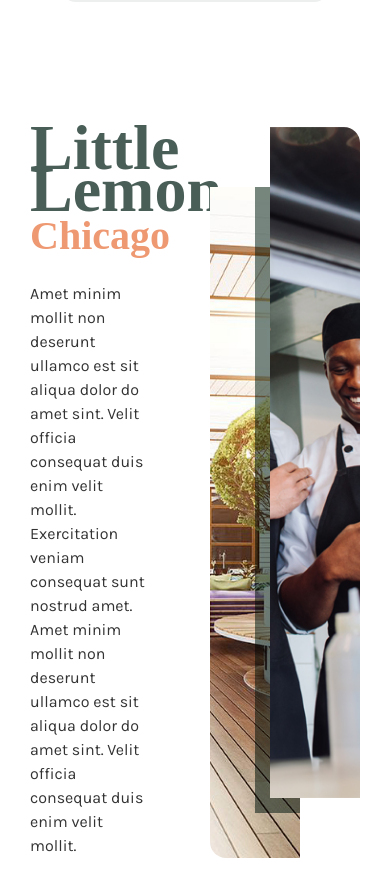
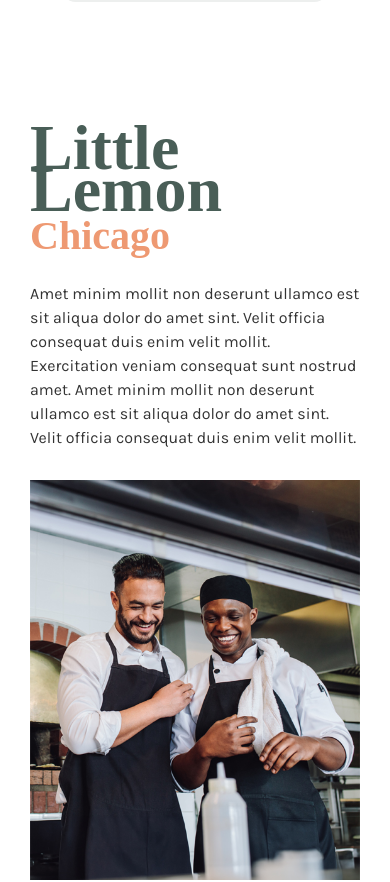
Before and after one commit to geoffrey-coursera/front-end-capstone-project, a React (Create React App) app: page / in a window 390 px wide. Shown: the part 3920-4802 px from the top of the page. Built offline with nearby package versions, Linux system fonts and the light colour scheme; a web font is replaced by a local one.

Commit message:
feat: responsive About section

```diff
--- a/src/Sections/About.css
+++ b/src/Sections/About.css
@@ -33,20 +33,7 @@
     object-fit: cover;
 }
 
-#about img:first-of-type {
-    z-index: 0;
-    grid-column: mid / span 4;
-    grid-row: 2/5;
-    border-bottom-left-radius: var(--border-radius);
-}
-
-#about img:last-of-type {
-    z-index: 2;
-    grid-column: span 4 / end;
-    grid-row: 1/4;
-    border-top-right-radius: var(--border-radius);
-}
-
+@media (min-width: 709px) {
     #about::after {
         content: '';
         z-index: 1;
@@ -62,6 +49,21 @@
         mix-blend-mode: multiply;
     }
 
+    #about img:first-of-type {
+        z-index: 0;
+        grid-column: mid / span 4;
+        grid-row: 2/5;
+        border-bottom-left-radius: var(--border-radius);
+    }
+
+    #about img:last-of-type {
+        z-index: 2;
+        grid-column: span 4 / end;
+        grid-row: 1/4;
+        border-top-right-radius: var(--border-radius);
+    }
+}
+
 #about h2 {
     color: var(--color-brand-dark);
     line-height: 0.66em;
@@ -72,3 +74,48 @@
     margin-top: 8px;
     font-size: var(--sub-heading);
 }
+
+@media (max-width: 710px) {
+    #about {
+        grid-template-rows: auto 1fr;
+        row-gap: var(--spacing-m);
+    }
+    #about .wrapper {
+        margin-left: 0;
+        grid-column: start / end;
+        display: grid;
+        grid-template-columns: subgrid;
+        grid-template-rows: subgrid;
+    }
+
+    #about header {
+        grid-column: start / end;
+    }
+
+    #about p {
+        margin: 0;
+        grid-column: start / mid;
+    }
+
+    #about img:nth-of-type(n) {
+        grid-column: mid / end;
+        grid-row: 2/4;
+    }
+}
+
+@media (max-width: 490px) {
+    #about {
+        grid-template-rows: auto 1fr calc(400px);
+        row-gap: var(--spacing-m);
+    }
+
+    #about img:nth-of-type(n) {
+        grid-column: start / end;
+        grid-row: 3/4;
+    }
+
+    #about p {
+        margin: 0;
+        grid-column: start / end;
+    }
+}
```
Lines whose indentation alone changed are shown as unchanged.
